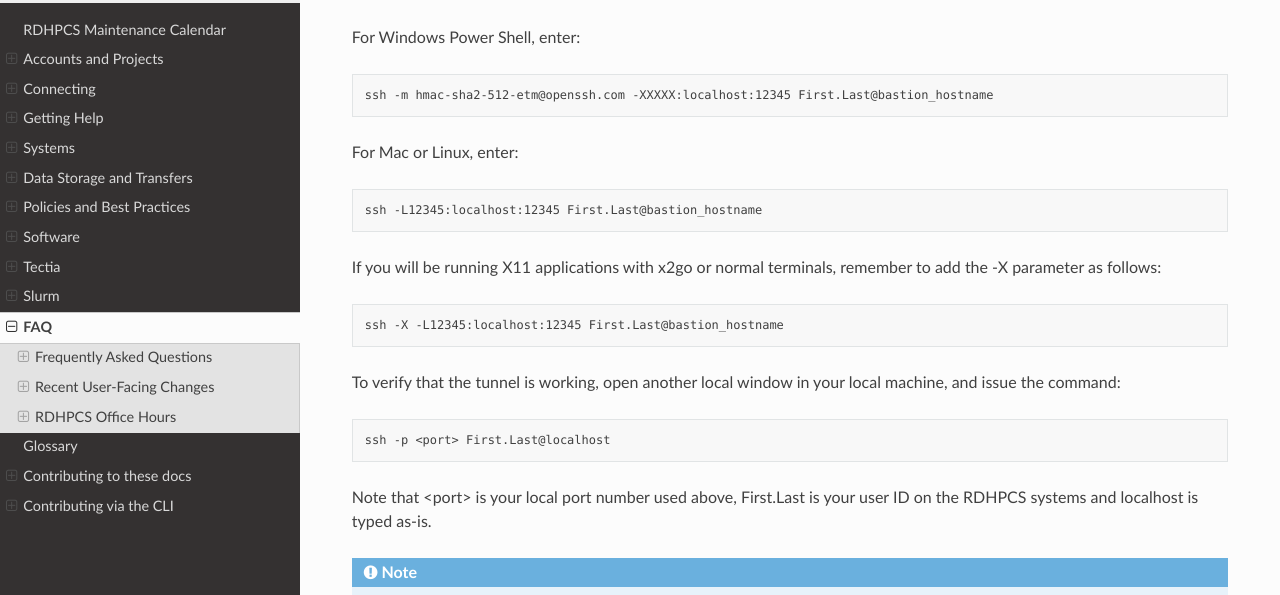
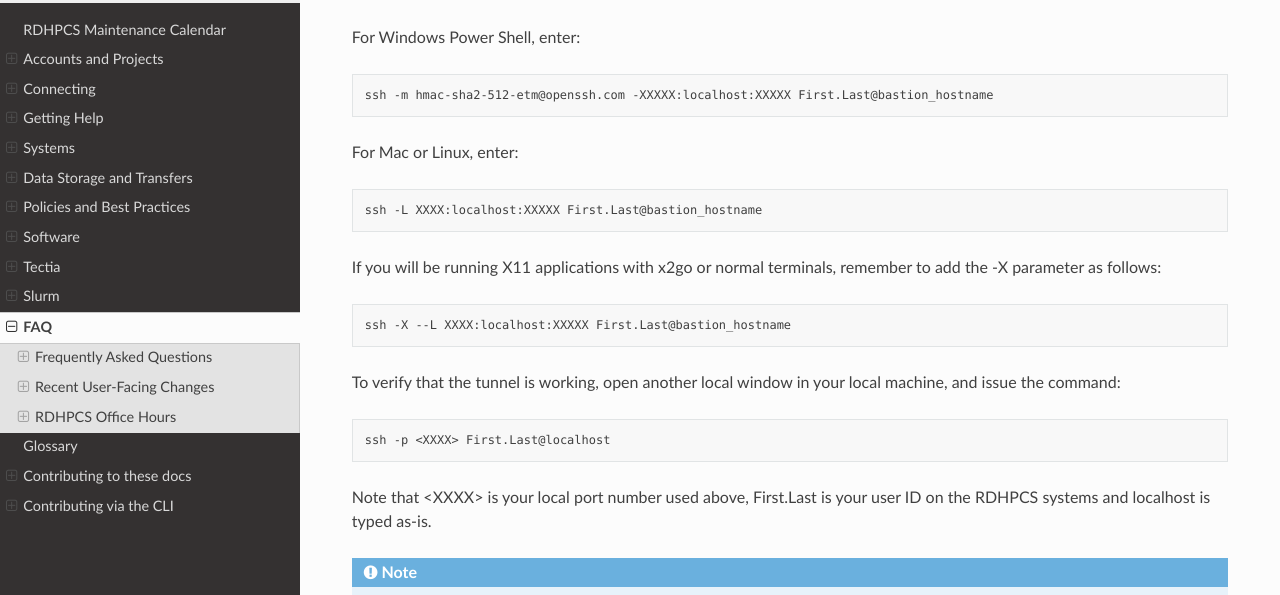
Before and after one commit to NOAA-RDHPCS/noaa-rdhpcs.github.io, a Sphinx documentation site: the page built from source/FAQ/index.rst, in a window 1280 px wide and 900 px high, scrolled down 7768 px. Shown: the part 172-767 px from the top of the window. Built offline with Sphinx 7.4.7 and the Read the Docs theme 3.1.0, drawn with Linux system fonts in a browser that asks for light colours; some of the changed text lies outside the part shown.

Commit message:
edits for consistency

```diff
--- a/source/FAQ/index.rst
+++ b/source/FAQ/index.rst
@@ -461,21 +461,21 @@ For Windows Power Shell, enter:
 
 .. code-block:: shell
 
-     ssh -m hmac-sha2-512-etm@openssh.com -XXXXX:localhost:12345 First.Last@bastion_hostname
+     ssh -m hmac-sha2-512-etm@openssh.com -XXXXX:localhost:XXXXX First.Last@bastion_hostname
 
 
 For Mac or Linux, enter:
 
 .. code-block:: shell
 
-     ssh -L12345:localhost:12345 First.Last@bastion_hostname
+     ssh -L XXXX:localhost:XXXXX First.Last@bastion_hostname
 
 If you will be running X11 applications with x2go or normal terminals,
 remember to add the -X parameter as follows:
 
 .. code-block:: shell
 
-    ssh -X -L12345:localhost:12345 First.Last@bastion_hostname
+    ssh -X --L XXXX:localhost:XXXXX First.Last@bastion_hostname
 
 
 To verify that the tunnel is working, open another local window in your local
@@ -483,10 +483,9 @@ machine, and issue the command:
 
 .. code-block:: shell
 
-   ssh -p <port> First.Last@localhost
+   ssh -p <XXXX> First.Last@localhost
 
-
-Note that <port> is your local port number used above, First.Last is
+Note that <XXXX> is your local port number used above, First.Last is
 your user ID on the RDHPCS systems and localhost is typed as-is.
 
 .. note::
@@ -686,7 +685,7 @@ To resolve this problem:
 
 .. code-block:: shell
 
-  -L $PORT:localhost:$PORT
+ ssh -L $XXXX:localhost:$XXXX
 
 #. Try using scp to transfer a file.
 
```
